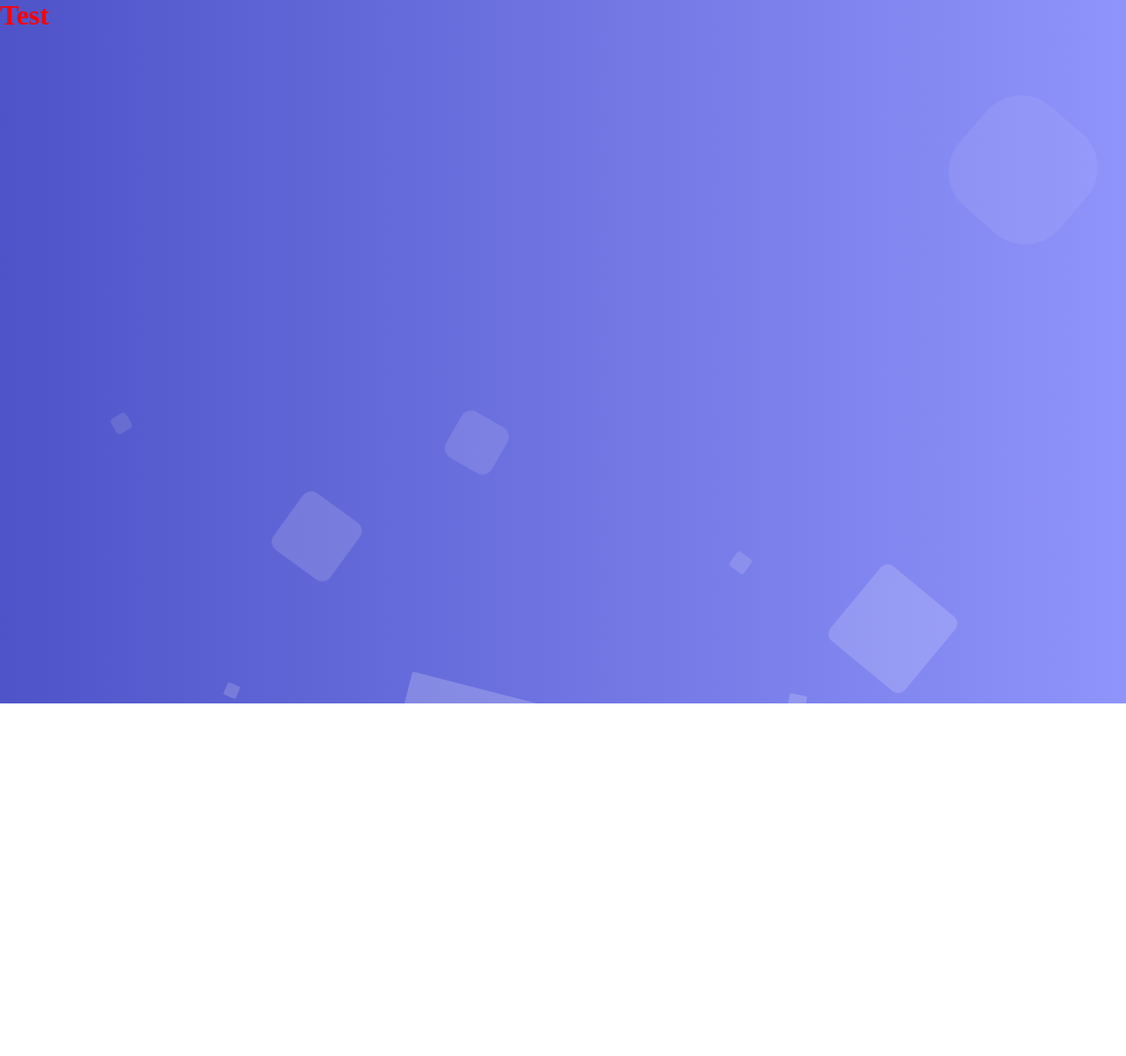
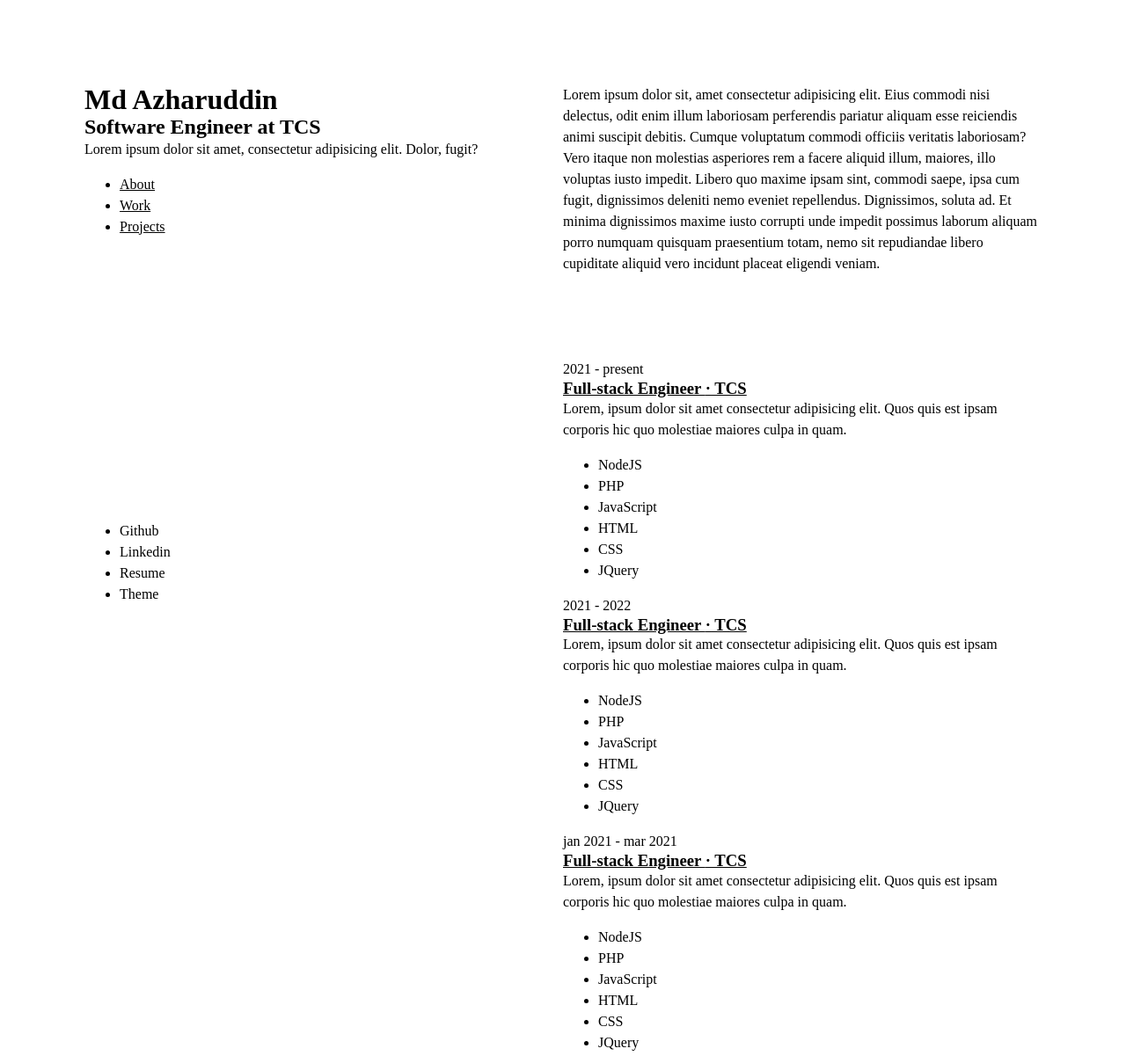
Before and after one commit to azhar1038/profile-v1, an Astro site: page / in a window 1280 px wide. Shown: the top 1201 px of the page at 88% size. Before the commit the page ends 800 px from the top, so only its background shows below. Built offline with nearby package versions, Linux system fonts and the light colour scheme; Astro itself is replaced by a stand-in of ours.

Commit message:
Added basic layout

```diff
--- a/src/components/AnimatedBackground.astro
+++ b/src/components/AnimatedBackground.astro
@@ -1,30 +1,32 @@
 <div class="animated-container">
-  <ul class="circles" aria-hidden="true">
+  <ul class="background" aria-hidden="true">
     {
       Array(10)
         .fill(0)
         .map((_) => <li />)
     }
   </ul>
-  <div class="context">
+  <div class="content">
     <slot />
   </div>
 </div>
 
 <style>
-  .context {
+  .animated-container {
+    --_an-bg-color: hsl(237 53% 55%);
+    --_an-fg-color: hsl(0 0% 100% / 0.2);
+
+    background-color: var(--an-bg-color, var(--_an-bg-color));
+    width: 100%;
+    height: 100%;
+  }
+
+  .content {
     position: absolute;
     color: var(--color);
   }
 
-  .animated-container {
-    background: #4e54c8;
-    background: linear-gradient(to left, #8f94fb, #4e54c8);
-    width: 100%;
-    height: 100vh;
-  }
-
-  .circles {
+  .background {
     position: absolute;
     inset: 0 0 0 0;
     overflow: hidden;
@@ -32,25 +34,25 @@
     margin: 0;
   }
 
-  .circles li {
+  .background li {
     position: absolute;
     display: block;
     list-style: none;
     width: 20px;
     height: 20px;
-    background: rgba(255, 255, 255, 0.2);
+    background: var(--an-fg-color, var(--_an-fg-color));
     animation: animate 25s linear infinite;
     bottom: -150px;
   }
 
-  .circles li:nth-child(1) {
+  .background li:nth-child(1) {
     left: 25%;
     width: 80px;
     height: 80px;
     animation-delay: 0s;
   }
 
-  .circles li:nth-child(2) {
+  .background li:nth-child(2) {
     left: 10%;
     width: 20px;
     height: 20px;
@@ -58,14 +60,14 @@
     animation-duration: 12s;
   }
 
-  .circles li:nth-child(3) {
+  .background li:nth-child(3) {
     left: 70%;
     width: 20px;
     height: 20px;
     animation-delay: 4s;
   }
 
-  .circles li:nth-child(4) {
+  .background li:nth-child(4) {
     left: 40%;
     width: 60px;
     height: 60px;
@@ -73,28 +75,28 @@
     animation-duration: 18s;
   }
 
-  .circles li:nth-child(5) {
+  .background li:nth-child(5) {
     left: 65%;
     width: 20px;
     height: 20px;
     animation-delay: 0s;
   }
 
-  .circles li:nth-child(6) {
+  .background li:nth-child(6) {
     left: 75%;
     width: 110px;
     height: 110px;
     animation-delay: 3s;
   }
 
-  .circles li:nth-child(7) {
+  .background li:nth-child(7) {
     left: 35%;
     width: 150px;
     height: 150px;
     animation-delay: 7s;
   }
 
-  .circles li:nth-child(8) {
+  .background li:nth-child(8) {
     left: 50%;
     width: 25px;
     height: 25px;
@@ -102,7 +104,7 @@
     animation-duration: 45s;
   }
 
-  .circles li:nth-child(9) {
+  .background li:nth-child(9) {
     left: 20%;
     width: 15px;
     height: 15px;
@@ -110,7 +112,7 @@
     animation-duration: 35s;
   }
 
-  .circles li:nth-child(10) {
+  .background li:nth-child(10) {
     left: 85%;
     width: 150px;
     height: 150px;
--- /dev/null
+++ b/src/components/ExperienceCard.astro
@@ -0,0 +1,19 @@
+---
+import IndexCard from "./IndexCard.astro";
+export interface Props {
+  start: string;
+  end: string;
+  company: string;
+  role: string;
+  link: string;
+  skills: string[];
+}
+
+const { start, end, company, role, link, skills } = Astro.props;
+---
+
+<IndexCard list={skills}>
+  <span slot="lead">{start} - {end}</span>
+  <a href={link} slot="header">{role} <span>·</span> {company}</a>
+  <slot slot="body" />
+</IndexCard>
--- /dev/null
+++ b/src/components/IndexCard.astro
@@ -0,0 +1,24 @@
+---
+interface Props {
+  list?: string[];
+}
+
+const { list } = Astro.props;
+---
+
+<div class="card">
+  <slot name="lead" />
+  <h3 class="designation">
+    <slot name="header" />
+  </h3>
+  <slot name="body" />
+  {
+    list ? (
+      <ul>
+        {list.map((item) => (
+          <li>{item}</li>
+        ))}
+      </ul>
+    ) : null
+  }
+</div>
--- /dev/null
+++ b/src/components/ProjectCard.astro
@@ -0,0 +1,19 @@
+---
+import IndexCard from "./IndexCard.astro";
+export interface Props {
+  name: string;
+  imageUrl: string;
+  link: string;
+  skills: string[];
+}
+
+const { name, imageUrl, link, skills } = Astro.props;
+---
+
+<IndexCard list={skills}>
+  <span slot="lead">
+    <img src="./random" alt={`Image for project ${name}`} />
+  </span>
+  <a href={link} slot="header">{name}</a>
+  <slot slot="body" />
+</IndexCard>
--- /dev/null
+++ b/src/components/StickySection.astro
@@ -0,0 +1,28 @@
+---
+interface Props {
+  sectionTitle: string;
+  id: string;
+  class?: string;
+}
+
+const { sectionTitle, id, class: className, ...rest } = Astro.props;
+---
+
+<section id={id} class={className} {...rest}>
+  <h2>{sectionTitle}</h2>
+  <slot />
+</section>
+
+<style>
+  h2 {
+    position: sticky;
+    background-color: palegoldenrod;
+    top: 0;
+  }
+
+  @media screen and (min-width: 64em) {
+    h2 {
+      display: none;
+    }
+  }
+</style>
--- a/src/layouts/Layout.astro
+++ b/src/layouts/Layout.astro
@@ -19,6 +19,31 @@ const { title } = Astro.props;
     <title>{title}</title>
   </head>
   <body>
-    <slot />
+    <div class="wrapper">
+      <slot />
+    </div>
   </body>
 </html>
+
+<style>
+  .wrapper {
+    margin-inline: auto;
+    max-width: 80rem;
+    /* padding-inline: 1.5rem;
+    padding-block: 3rem; */
+  }
+
+  @media screen and (min-width: 50em) {
+    .wrapper {
+      /* padding-inline: 3rem;
+      padding-block: 5rem; */
+    }
+  }
+
+  @media screen and (min-width: 64em) {
+    .wrapper {
+      padding-inline: 6rem;
+      padding-block: 0;
+    }
+  }
+</style>
--- a/src/pages/index.astro
+++ b/src/pages/index.astro
@@ -1,18 +1,164 @@
 ---
-import AnimatedBackground from "../components/AnimatedBackground.astro";
+import ExperienceCard from "../components/ExperienceCard.astro";
+import ProjectCard from "../components/ProjectCard.astro";
+import StickySection from "../components/StickySection.astro";
 import Layout from "../layouts/Layout.astro";
 ---
 
 <Layout title="Md Azharuddin">
-  <div class="test">
-    <AnimatedBackground>
-      <h1>Test</h1>
-    </AnimatedBackground>
+  <div class="container">
+    <header>
+      <div>
+        <h1>Md Azharuddin</h1>
+        <h2>Software Engineer at TCS</h2>
+        <p>
+          Lorem ipsum dolor sit amet, consectetur adipisicing elit. Dolor,
+          fugit?
+        </p>
+      </div>
+      <nav>
+        <ul>
+          <li><a href="#about">About</a></li>
+          <li><a href="#work">Work</a></li>
+          <li><a href="#projects">Projects</a></li>
+        </ul>
+      </nav>
+      <ul>
+        <li>Github</li>
+        <li>Linkedin</li>
+        <li>Resume</li>
+        <li>Theme</li>
+      </ul>
+    </header>
+    <main>
+      <StickySection sectionTitle="About" id="about" class="section-gap">
+        Lorem ipsum dolor sit, amet consectetur adipisicing elit. Eius commodi
+        nisi delectus, odit enim illum laboriosam perferendis pariatur aliquam
+        esse reiciendis animi suscipit debitis. Cumque voluptatum commodi
+        officiis veritatis laboriosam? Vero itaque non molestias asperiores rem
+        a facere aliquid illum, maiores, illo voluptas iusto impedit. Libero quo
+        maxime ipsam sint, commodi saepe, ipsa cum fugit, dignissimos deleniti
+        nemo eveniet repellendus. Dignissimos, soluta ad. Et minima dignissimos
+        maxime iusto corrupti unde impedit possimus laborum aliquam porro
+        numquam quisquam praesentium totam, nemo sit repudiandae libero
+        cupiditate aliquid vero incidunt placeat eligendi veniam.
+      </StickySection>
+      <StickySection sectionTitle="Work" id="work" class="section-gap">
+        <ExperienceCard
+          start="2021"
+          end="present"
+          company="TCS"
+          link="tcs.com"
+          role="Full-stack Engineer"
+          skills={["NodeJS", "PHP", "JavaScript", "HTML", "CSS", "JQuery"]}
+        >
+          <p>
+            Lorem, ipsum dolor sit amet consectetur adipisicing elit. Quos quis
+            est ipsam corporis hic quo molestiae maiores culpa in quam.
+          </p>
+        </ExperienceCard>
+        <ExperienceCard
+          start="2021"
+          end="2022"
+          company="TCS"
+          link="google.com"
+          role="Full-stack Engineer"
+          skills={["NodeJS", "PHP", "JavaScript", "HTML", "CSS", "JQuery"]}
+        >
+          <p>
+            Lorem, ipsum dolor sit amet consectetur adipisicing elit. Quos quis
+            est ipsam corporis hic quo molestiae maiores culpa in quam.
+          </p>
+        </ExperienceCard>
+        <ExperienceCard
+          start="jan 2021"
+          end="mar 2021"
+          company="TCS"
+          link="google.com"
+          role="Full-stack Engineer"
+          skills={["NodeJS", "PHP", "JavaScript", "HTML", "CSS", "JQuery"]}
+        >
+          <p>
+            Lorem, ipsum dolor sit amet consectetur adipisicing elit. Quos quis
+            est ipsam corporis hic quo molestiae maiores culpa in quam.
+          </p>
+        </ExperienceCard>
+      </StickySection>
+      <StickySection sectionTitle="Projects" id="projects">
+        <ProjectCard
+          name="Something"
+          imageUrl="./"
+          link="google.com"
+          skills={["HTML", "CSS", "JS"]}
+        >
+          <p>
+            Lorem ipsum dolor sit, amet consectetur adipisicing elit. Eius
+            voluptate voluptates magni placeat earum quaerat, consectetur animi
+            aspernatur quisquam excepturi.
+          </p>
+        </ProjectCard>
+        <ProjectCard
+          name="Something"
+          imageUrl="./"
+          link="google.com"
+          skills={["HTML", "CSS", "JS"]}
+        >
+          <p>
+            Lorem ipsum dolor sit, amet consectetur adipisicing elit. Eius
+            voluptate voluptates magni placeat earum quaerat, consectetur animi
+            aspernatur quisquam excepturi.
+          </p>
+        </ProjectCard>
+        <ProjectCard
+          name="Something"
+          imageUrl="./"
+          link="google.com"
+          skills={["HTML", "CSS", "JS"]}
+        >
+          <p>
+            Lorem ipsum dolor sit, amet consectetur adipisicing elit. Eius
+            voluptate voluptates magni placeat earum quaerat, consectetur animi
+            aspernatur quisquam excepturi.
+          </p>
+        </ProjectCard>
+      </StickySection>
+    </main>
+    <footer>
+      <p>
+        This site is built using <a href="https://astro.build/">Astro</a>
+        framework. Design is inspired by the amazing work of <a
+          href="https://brittanychiang.com/">Brittany Chiang</a
+        >.
+      </p>
+    </footer>
   </div>
 </Layout>
 
 <style>
-  .test {
-    --color: red;
+  header {
+    height: 100vh;
+    display: grid;
+    grid-template-rows: auto 1fr auto;
+  }
+
+  .section-gap {
+    padding-block-end: 6rem;
+  }
+
+  @media screen and (min-width: 64em) {
+    .container {
+      display: grid;
+      grid-template-columns: repeat(2, 1fr);
+    }
+
+    header {
+      padding-block: 6rem;
+      position: sticky;
+      top: 0;
+    }
+
+    main {
+      padding-block: 6rem;
+    }
   }
 </style>
```
Also changed, not shown: src/styles/global.css (added).
